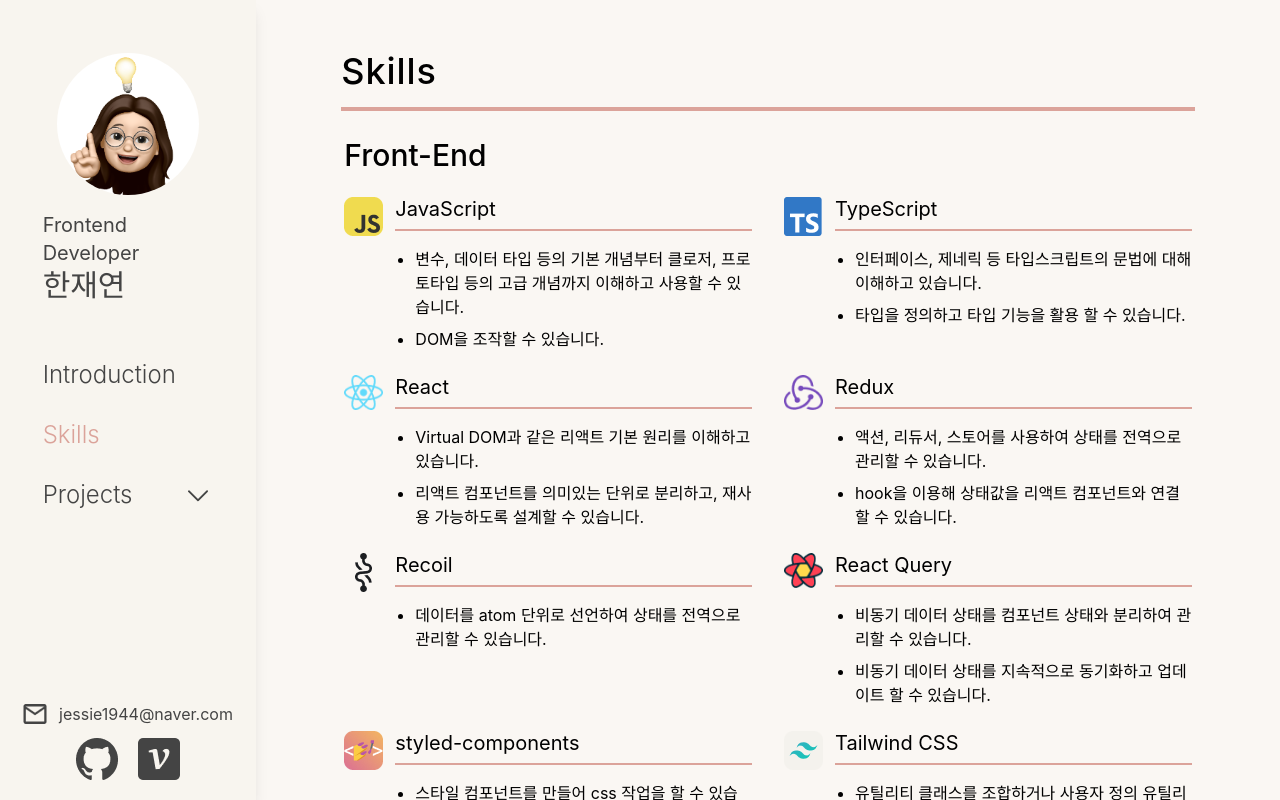
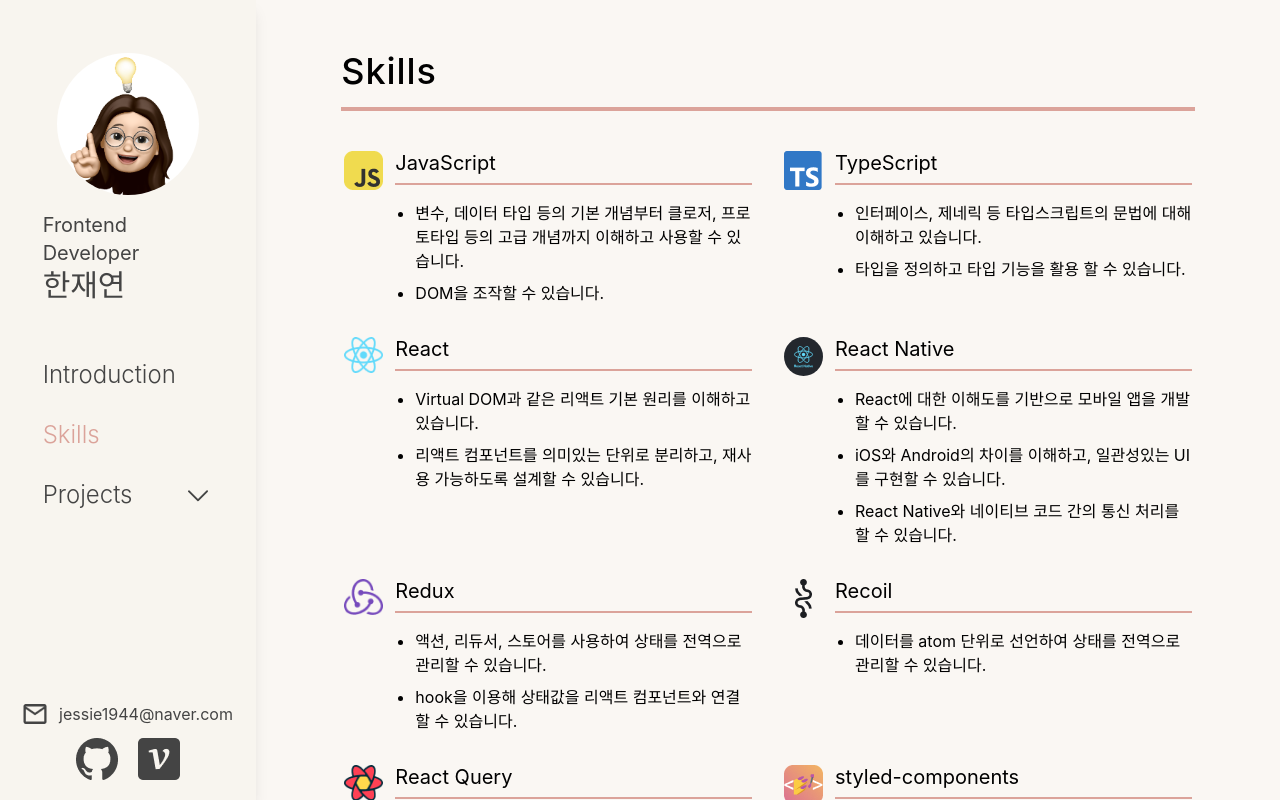
Before and after one commit to Jess-Apr/Portfolio-old, a React app: page / in a window 1280 px wide. Both pictures are taken after a click on the element "Skills". Built offline with nearby package versions, Linux system fonts and the light colour scheme.

Commit message:
✨ Feat: Skills 페이지 내용 수정

```diff
--- a/src/assets/images/skills/feSkills.ts
+++ b/src/assets/images/skills/feSkills.ts
@@ -1,6 +1,7 @@
 import js from "./js.png";
 import ts from "./ts.png";
 import react from "./react.png";
+import rn from "./rn.svg";
 import redux from "./redux.png";
 import recoil from "./recoil.png";
 import rq from "./rq.png";
@@ -11,48 +12,72 @@
     {
         img: js,
         title: "JavaScript",
-    desc1:
+        desc: [
             "변수, 데이터 타입 등의 기본 개념부터 클로저, 프로토타입 등의 고급 개념까지 이해하고 사용할 수 있습니다.",
-    desc2: " DOM을 조작할 수 있습니다.",
+            "DOM을 조작할 수 있습니다.",
+        ],
     },
     {
         img: ts,
         title: "TypeScript",
-    desc1: "인터페이스, 제네릭 등 타입스크립트의 문법에 대해 이해하고 있습니다.",
-    desc2: "타입을 정의하고 타입 기능을 활용 할 수 있습니다.",
+        desc: [
+            "인터페이스, 제네릭 등 타입스크립트의 문법에 대해 이해하고 있습니다.",
+            "타입을 정의하고 타입 기능을 활용 할 수 있습니다.",
+        ],
     },
     {
         img: react,
         title: "React",
-    desc1: "Virtual DOM과 같은 리액트 기본 원리를 이해하고 있습니다.",
-    desc2: "리액트 컴포넌트를 의미있는 단위로 분리하고, 재사용 가능하도록 설계할 수 있습니다.",
+        desc: [
+            "Virtual DOM과 같은 리액트 기본 원리를 이해하고 있습니다.",
+            "리액트 컴포넌트를 의미있는 단위로 분리하고, 재사용 가능하도록 설계할 수 있습니다.",
+        ],
+    },
+    {
+        img: rn,
+        title: "React Native",
+        desc: [
+            "React에 대한 이해도를 기반으로 모바일 앱을 개발할 수 있습니다.",
+            "iOS와 Android의 차이를 이해하고, 일관성있는 UI를 구현할 수 있습니다.",
+            "React Native와 네이티브 코드 간의 통신 처리를 할 수 있습니다.",
+        ],
     },
     {
         img: redux,
         title: "Redux",
-    desc1: "액션, 리듀서, 스토어를 사용하여 상태를 전역으로 관리할 수 있습니다.",
-    desc2: "hook을 이용해 상태값을 리액트 컴포넌트와 연결할 수 있습니다.",
+        desc: [
+            "액션, 리듀서, 스토어를 사용하여 상태를 전역으로 관리할 수 있습니다.",
+            "hook을 이용해 상태값을 리액트 컴포넌트와 연결할 수 있습니다.",
+        ],
     },
     {
         img: recoil,
         title: "Recoil",
-    desc1: "데이터를 atom 단위로 선언하여 상태를 전역으로 관리할 수 있습니다.",
+        desc: [
+            "데이터를 atom 단위로 선언하여 상태를 전역으로 관리할 수 있습니다.",
+        ],
     },
     {
         img: rq,
         title: "React Query",
-    desc1: "비동기 데이터 상태를 컴포넌트 상태와 분리하여 관리할 수 있습니다.",
-    desc2: "비동기 데이터 상태를 지속적으로 동기화하고 업데이트 할 수 있습니다.",
+        desc: [
+            "비동기 데이터 상태를 컴포넌트 상태와 분리하여 관리할 수 있습니다.",
+            "비동기 데이터 상태를 지속적으로 동기화하고 업데이트 할 수 있습니다.",
+        ],
     },
     {
         img: sc,
         title: "styled-components",
-    desc1: "스타일 컴포넌트를 만들어 css 작업을 할 수 있습니다.",
-    desc2: "동적 스타일링, 스타일 확장, 전역 스타일 등의 기능을 활용할 수 있습니다.",
+        desc: [
+            "스타일 컴포넌트를 만들어 css 작업을 할 수 있습니다.",
+            "동적 스타일링, 스타일 확장, 전역 스타일 등의 기능을 활용할 수 있습니다.",
+        ],
     },
     {
         img: tailwind,
         title: "Tailwind CSS",
-    desc1: "유틸리티 클래스를 조합하거나 사용자 정의 유틸리티를 만들어 스타일링을 할 수 있습니다.",
+        desc: [
+            "유틸리티 클래스를 조합하거나 사용자 정의 유틸리티를 만들어 스타일링을 할 수 있습니다.",
+        ],
     },
 ];
--- a/src/components/Skills.tsx
+++ /dev/null
@@ -1,52 +0,0 @@
-import React from "react";
-import { feSkills } from "../assets/images/skills/feSkills";
-import { beSkills } from "../assets/images/skills/beSkills";
-
-function Skills(): JSX.Element {
-  return (
-    <div className="flex flex-col px-3">
-      <div className="border-b-4 border-primary-point mb-5p">
-        <h2 className="text-3xl font-medium mt-3p mb-6">Front-End</h2>
-        <div className="grid grid-cols-1 gap-x-8 gap-y-6 md:grid-cols-2">
-          {feSkills.map((el, i) => (
-            <div key={i} className="flex items-start gap-3">
-              <div className="w-39 flex-shrink-0">
-                <img src={el.img} className="mx-auto" />
-              </div>
-              <div className="flex flex-col flex-grow">
-                <div className="w-full text-xl leading-6 pb-2 mb-2 border-b-2 border-primary-point">
-                  {el.title}
-                </div>
-                <ul>
-                  <li className="list-disc ml-5 my-2">{el.desc1}</li>
-                  {el.desc2 ? <li className="list-disc ml-5">{el.desc2}</li> : null}
-                </ul>
-              </div>
-            </div>
-          ))}
-        </div>
-        <h2 className="text-3xl font-medium mt-10 mb-6">Back-End</h2>
-        <div className="grid grid-cols-1 gap-x-8 gap-y-6 mb-3p md:grid-cols-2">
-          {beSkills.map((el, i) => (
-            <div key={i} className="flex items-start gap-3">
-              <div className="w-39 flex-shrink-0">
-                <img src={el.img} className="mx-auto" />
-              </div>
-              <div className="flex flex-col flex-grow">
-                <div className="w-full text-xl leading-6 pb-2 mb-2 border-b-2 border-primary-point">
-                  {el.title}
-                </div>
-                <ul>
-                  <li className="list-disc ml-5 my-2">{el.desc1}</li>
-                  <li className="list-disc ml-5">{el.desc2}</li>
-                </ul>
-              </div>
-            </div>
-          ))}
-        </div>
-      </div>
-    </div>
-  );
-}
-
-export default Skills;
--- a/src/pages/MainPage.tsx
+++ b/src/pages/MainPage.tsx
@@ -2,7 +2,7 @@
 import { useRecoilValue } from "recoil";
 import { menuState } from "../recoil/atoms/viewState";
 import Introduction from "../components/Introduction";
-import Skills from "../components/Skills";
+import Skills from "./Skills";
 import Projects from "./projects-page/Projects";
 
 function MainPage(): JSX.Element {
--- /dev/null
+++ b/src/pages/Skills.tsx
@@ -0,0 +1,34 @@
+import React from "react";
+import { feSkills } from "../assets/images/skills/feSkills";
+
+function Skills(): JSX.Element {
+    return (
+        <div className="flex flex-col px-3">
+            <div className="border-b-4 border-primary-point mb-5p">
+                <div className="grid grid-cols-1 gap-x-8 gap-y-6 my-10 md:grid-cols-2">
+                    {feSkills.map((el, i) => (
+                        <div key={i} className="flex items-start gap-3">
+                            <div className="w-39 flex-shrink-0">
+                                <img src={el.img} className="mx-auto" />
+                            </div>
+                            <div className="flex flex-col flex-grow">
+                                <div className="w-full text-xl leading-6 pb-2 mb-2 border-b-2 border-primary-point">
+                                    {el.title}
+                                </div>
+                                <ul>
+                                    {el.desc.map((description) => (
+                                        <li className="list-disc ml-5 my-2">
+                                            {description}
+                                        </li>
+                                    ))}
+                                </ul>
+                            </div>
+                        </div>
+                    ))}
+                </div>
+            </div>
+        </div>
+    );
+}
+
+export default Skills;
```
Also changed, not shown: src/assets/images/skills/rn.svg (added). Lines whose indentation alone changed are shown as unchanged.
